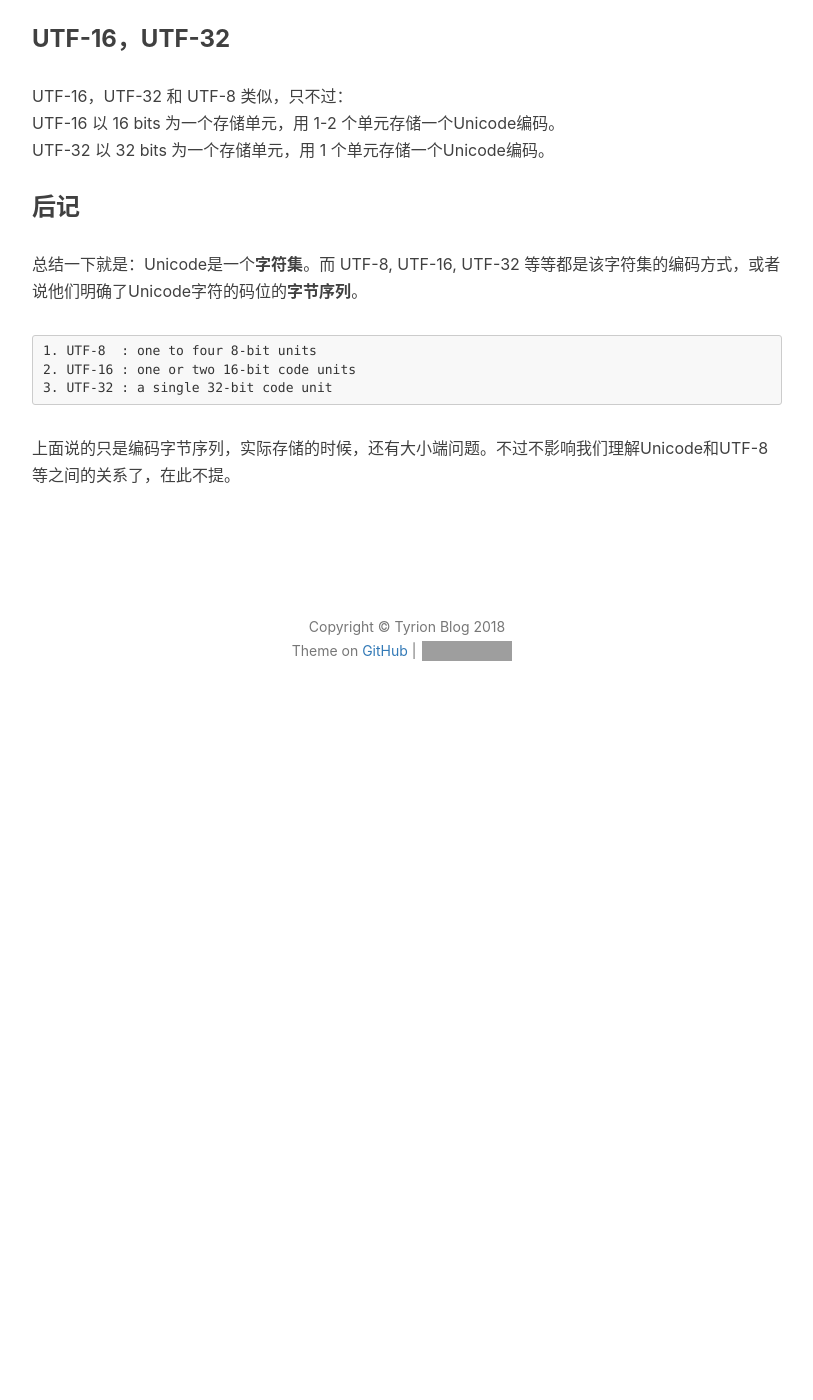
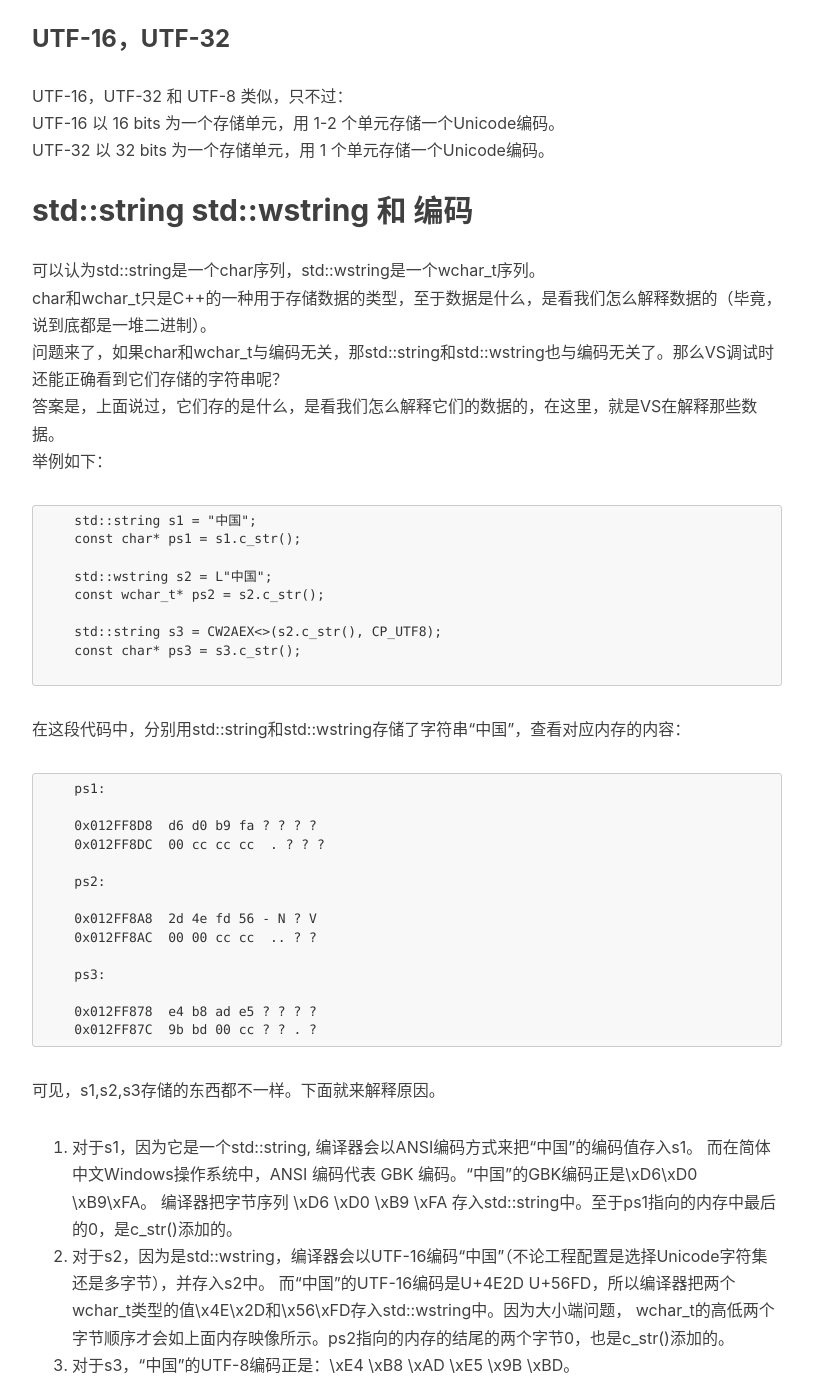
Before and after one commit to ttyrion/ttyrion.github.io, a Jekyll site: the page built from _posts/2018-07-16-【Direct3D 11】文字渲染之篇一：字符编码.md, in a window 1280 px wide and 1400 px high, scrolled down 2790 px. Shown: the whole window, without its empty margins (233-1046 px from the left). Built offline with Jekyll 4.4.1, drawn with Linux system fonts in a browser that asks for light colours; nearby versions of some CDN libraries; comment, search, counter and statistics services are not loaded; before the commit the page ends 3518 px from its top, so only the background shows below that; some of the changed text lies outside the part shown; grey boxes are pictures that could not be loaded.

Commit message:
std::string std::wstring 和 编码

````diff
--- a/_posts/2018-07-16-【Direct3D 11】文字渲染之篇一：字符编码.md
+++ b/_posts/2018-07-16-【Direct3D 11】文字渲染之篇一：字符编码.md
@@ -71,6 +71,53 @@ UTF-16，UTF-32 和 UTF-8 类似，只不过：
 UTF-16 以 16 bits 为一个存储单元，用 1-2 个单元存储一个Unicode编码。
 UTF-32 以 32 bits 为一个存储单元，用 1 个单元存储一个Unicode编码。
 
+## std::string std::wstring 和 编码
+可以认为std::string是一个char序列，std::wstring是一个wchar_t序列。
+char和wchar_t只是C++的一种用于存储数据的类型，至于数据是什么，是看我们怎么解释数据的（毕竟，说到底都是一堆二进制）。
+问题来了，如果char和wchar_t与编码无关，那std::string和std::wstring也与编码无关了。那么VS调试时还能正确看到它们存储的字符串呢？
+答案是，上面说过，它们存的是什么，是看我们怎么解释它们的数据的，在这里，就是VS在解释那些数据。
+举例如下：
+```
+    std::string s1 = "中国";
+    const char* ps1 = s1.c_str();
+
+    std::wstring s2 = L"中国";
+    const wchar_t* ps2 = s2.c_str();
+
+    std::string s3 = CW2AEX<>(s2.c_str(), CP_UTF8);
+    const char* ps3 = s3.c_str();
+
+```
+在这段代码中，分别用std::string和std::wstring存储了字符串“中国”，查看对应内存的内容：
+```
+    ps1:
+
+    0x012FF8D8  d6 d0 b9 fa ? ? ? ?
+    0x012FF8DC  00 cc cc cc  . ? ? ?
+
+    ps2:
+
+    0x012FF8A8  2d 4e fd 56 - N ? V
+    0x012FF8AC  00 00 cc cc  .. ? ?
+
+    ps3:
+
+    0x012FF878  e4 b8 ad e5 ? ? ? ?
+    0x012FF87C  9b bd 00 cc ? ? . ?
+```
+可见，s1,s2,s3存储的东西都不一样。下面就来解释原因。
+1. 对于s1，因为它是一个std::string, 编译器会以ANSI编码方式来把“中国”的编码值存入s1。
+   而在简体中文Windows操作系统中，ANSI 编码代表 GBK 编码。“中国”的GBK编码正是\xD6\xD0 \xB9\xFA。
+   编译器把字节序列 \xD6 \xD0 \xB9 \xFA 存入std::string中。至于ps1指向的内存中最后的0，是c_str()添加的。
+2. 对于s2，因为是std::wstring，编译器会以UTF-16编码“中国”（不论工程配置是选择Unicode字符集还是多字节），并存入s2中。
+   而“中国”的UTF-16编码是U+4E2D U+56FD，所以编译器把两个wchar_t类型的值\x4E\x2D和\x56\xFD存入std::wstring中。因为大小端问题，
+   wchar_t的高低两个字节顺序才会如上面内存映像所示。ps2指向的内存的结尾的两个字节0，也是c_str()添加的。
+3. 对于s3，“中国”的UTF-8编码正是：\xE4 \xB8 \xAD \xE5 \x9B \xBD。
+
+上面很详细的说明了，std::string和std::wstring本身，并不涉及编码，它们正是一种数据类型。
+特别是std::string，可以简单地理解为std::string就是存储字节数据的。我经常用std::string存储和传递字节数据，比如图像。
+
+
 ### 后记
 总结一下就是：Unicode是一个**字符集**。而 UTF-8, UTF-16, UTF-32 等等都是该字符集的编码方式，或者说他们明确了Unicode字符的码位的**字节序列**。
 ```
````
